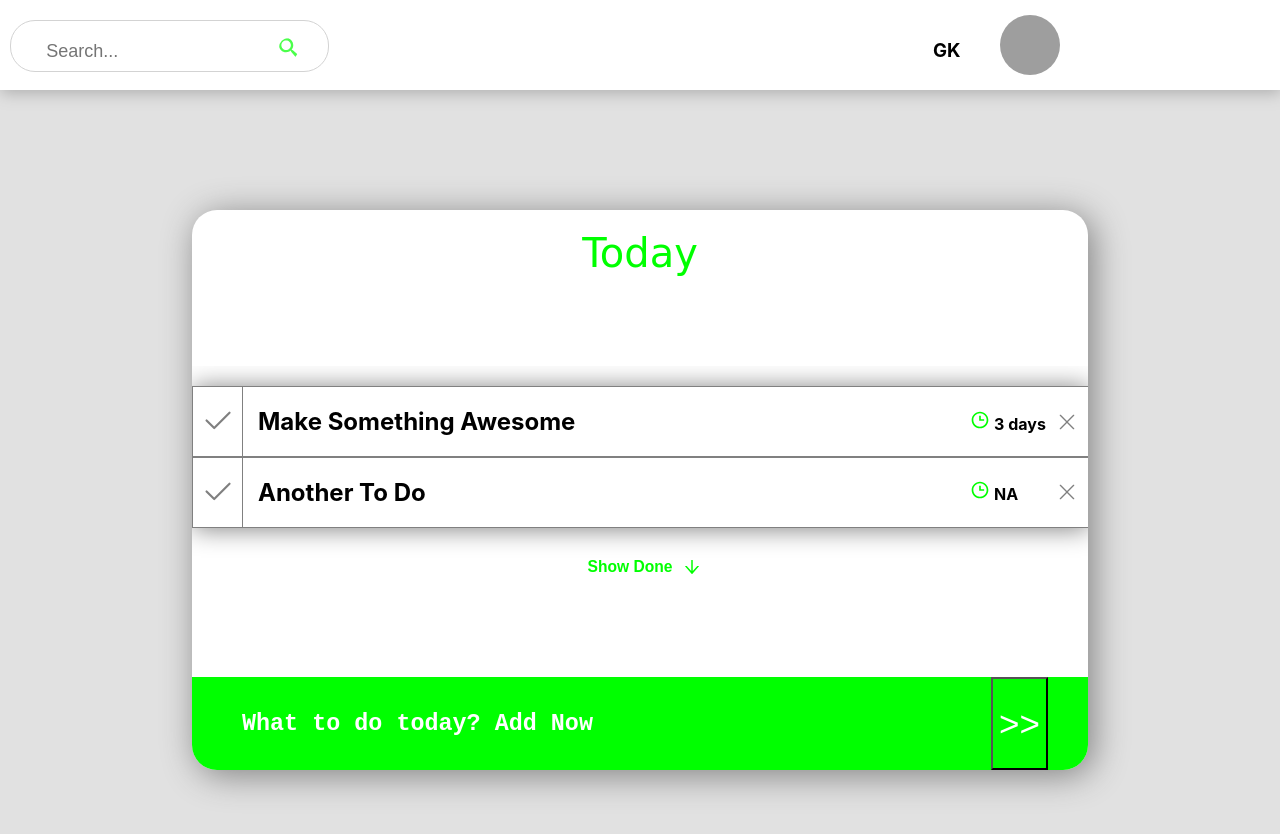
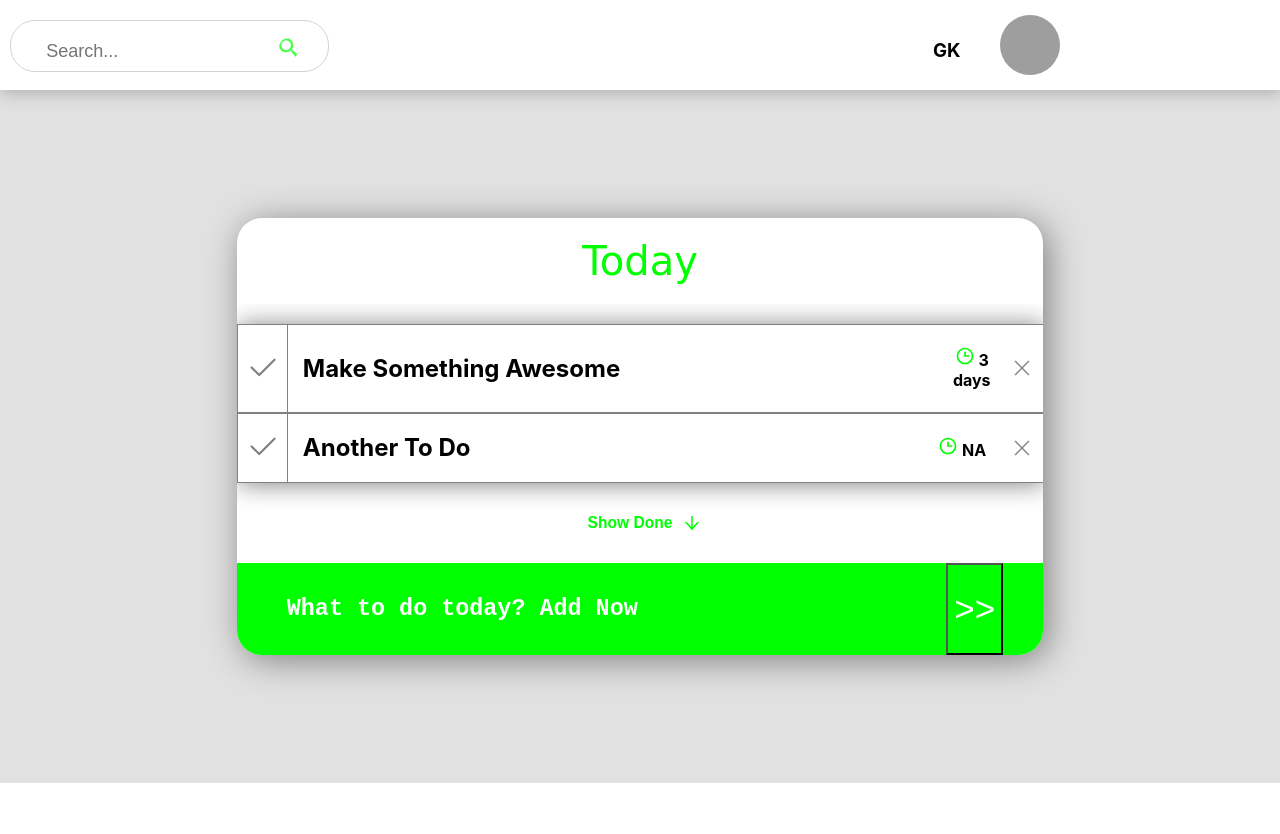
Before and after one commit to rganapathykarthikeyan/To-Do-List-React, a React (Create React App) app: page / in a window 1280 px wide. Shown: the top 834 px of the page. After the commit the page ends 800 px from the top, so only its background shows below. Built offline with nearby package versions, Linux system fonts and the light colour scheme; grey boxes are pictures that could not be loaded.

Commit message:
Edited css to match the height and list non-scrollable

```diff
--- a/src/App.css
+++ b/src/App.css
@@ -1,39 +1,3 @@
 .App {
   text-align: center;
-
 }
-
-.App-logo {
-  height: 40vmin;
-  pointer-events: none;
-}
-
-@media (prefers-reduced-motion: no-preference) {
-  .App-logo {
-    animation: App-logo-spin infinite 20s linear;
-  }
-}
-
-.App-header {
-  background-color: #282c34;
-  min-height: 100vh;
-  display: flex;
-  flex-direction: column;
-  align-items: center;
-  justify-content: center;
-  font-size: calc(10px + 2vmin);
-  color: white;
-}
-
-.App-link {
-  color: #61dafb;
-}
-
-@keyframes App-logo-spin {
-  from {
-    transform: rotate(0deg);
-  }
-  to {
-    transform: rotate(360deg);
-  }
-}
--- a/src/App.js
+++ b/src/App.js
@@ -41,7 +41,7 @@ function App() {
 
   return (
     <div className="App">
-      <Header></Header>
+      <Header />
       <ListItems itemlist={todolistitems} addTodoItemHandler = {addTodoItem}></ListItems>
     </div>
   );
--- a/src/components/Item/DoneItem.css
+++ b/src/components/Item/DoneItem.css
@@ -2,7 +2,6 @@
     display: flex;
     flex-direction: row;
     width: 100%;
-    height: auto;
     margin: 0;
     padding: 0;
     border: 0.5px solid gray;
--- a/src/components/Item/NotDoneItem.css
+++ b/src/components/Item/NotDoneItem.css
@@ -2,7 +2,6 @@
     display: flex;
     flex-direction: row;
     width: 100%;
-    height: auto;
     margin: 0;
     padding: 0;
     border: 0.5px solid gray;
--- a/src/components/ListItems.css
+++ b/src/components/ListItems.css
@@ -1,7 +1,11 @@
 #wholeContain {
     background-color: rgba(205, 204, 204, 0.592);
     display: flex;
-    height: 100vh;
+    height: 100%;
+    padding-bottom: 10%;
+    padding-top: 10%;
+    padding-left: 5%;
+    padding-right: 5%;
     align-items: center;
     justify-content: center;
     scrollbar-width: none;
--- a/src/components/ListToDoItems.css
+++ b/src/components/ListToDoItems.css
@@ -18,6 +18,7 @@
     flex-direction: column;
     flex:49;
     width: 100%;
+    height: fit-content;
     overflow:scroll;
     scrollbar-width: none;
     -ms-overflow-style: none;
```
